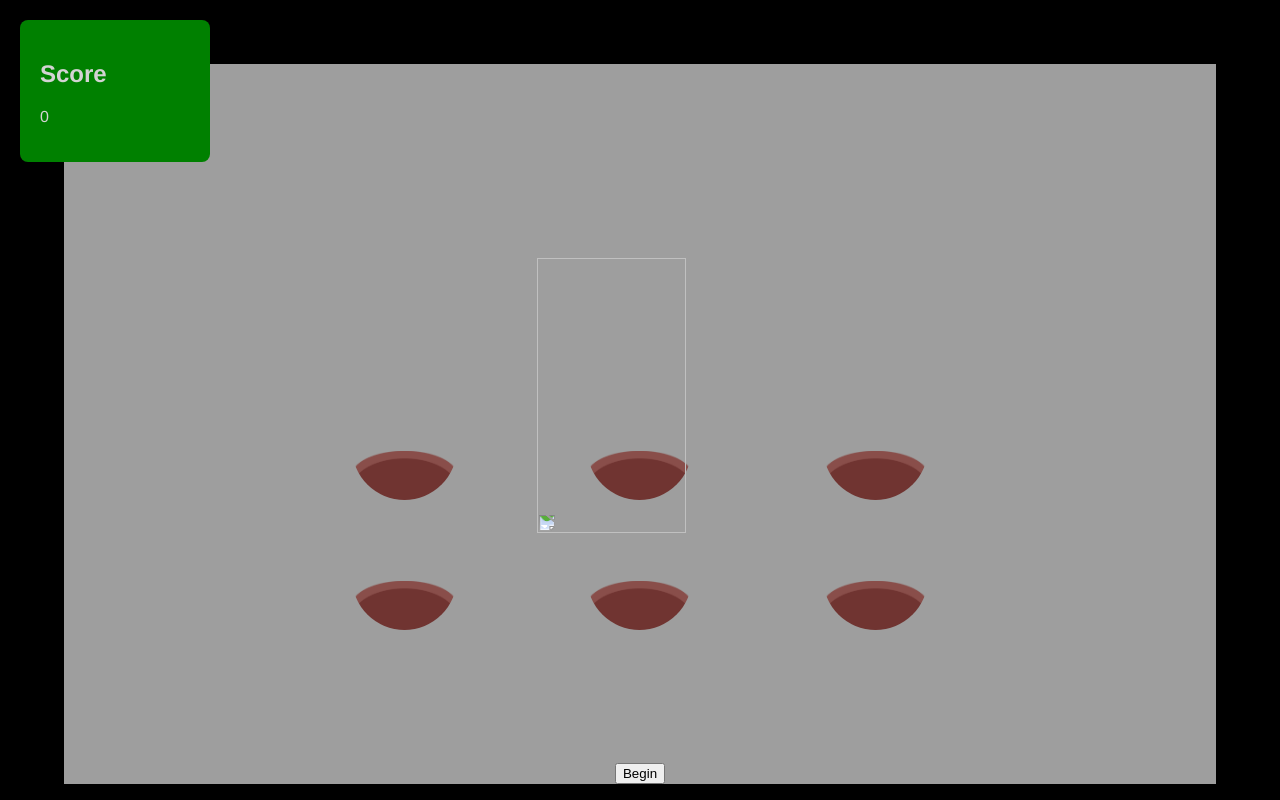
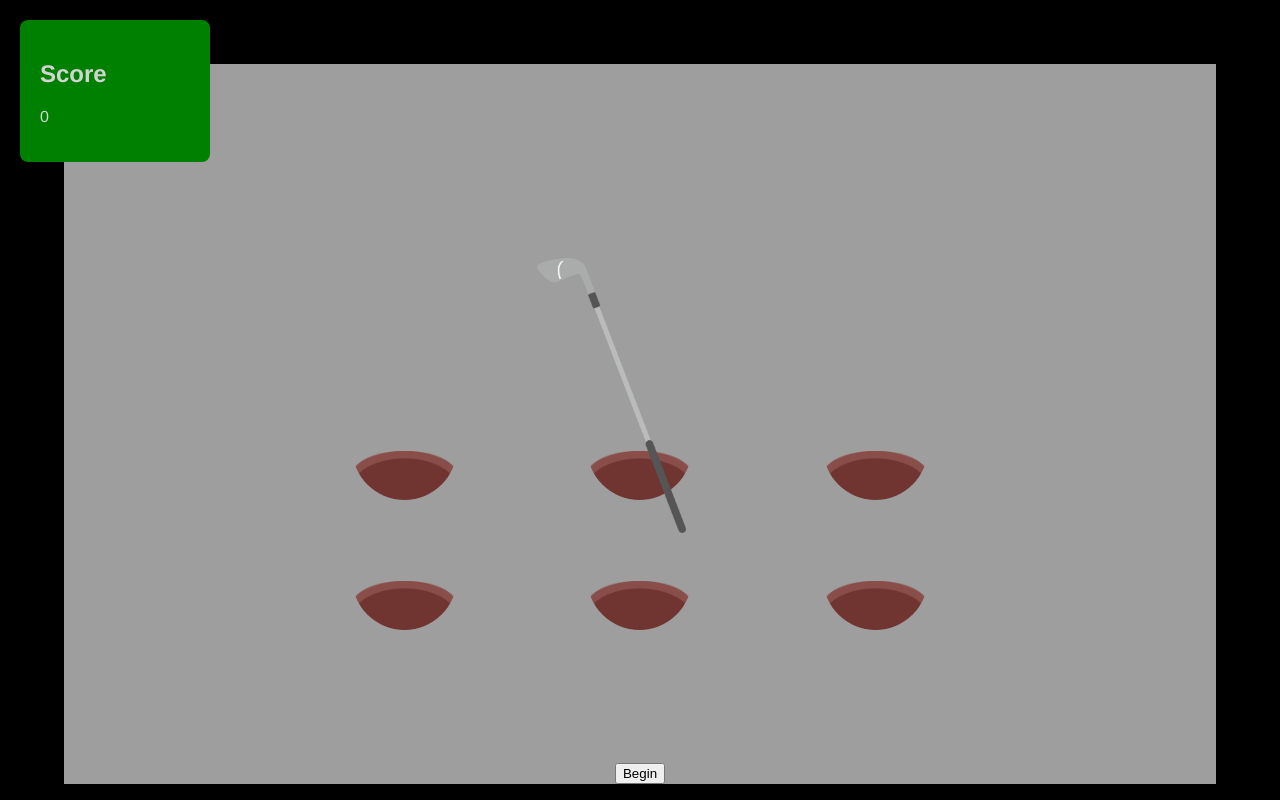
Before and after one commit to prgalette/project1-wack-a-gopher, a plain HTML site: page index.html in a window 1280 px wide. Drawn offline with Linux system fonts and the light colour scheme; the site is published under a folder, as on GitHub Pages, so addresses that start at the root find nothing.

Commit message:
Updated image path for iron

```diff
--- a/index.html
+++ b/index.html
@@ -14,7 +14,7 @@
         <p><span id = "timer"></span></p>
     </div>
     <div id="game-screen">
-        <img id="iron" src="/images/golf_iron.png" />
+        <img id="iron" src="./images/golf_iron.png" />
 
 
 
```
